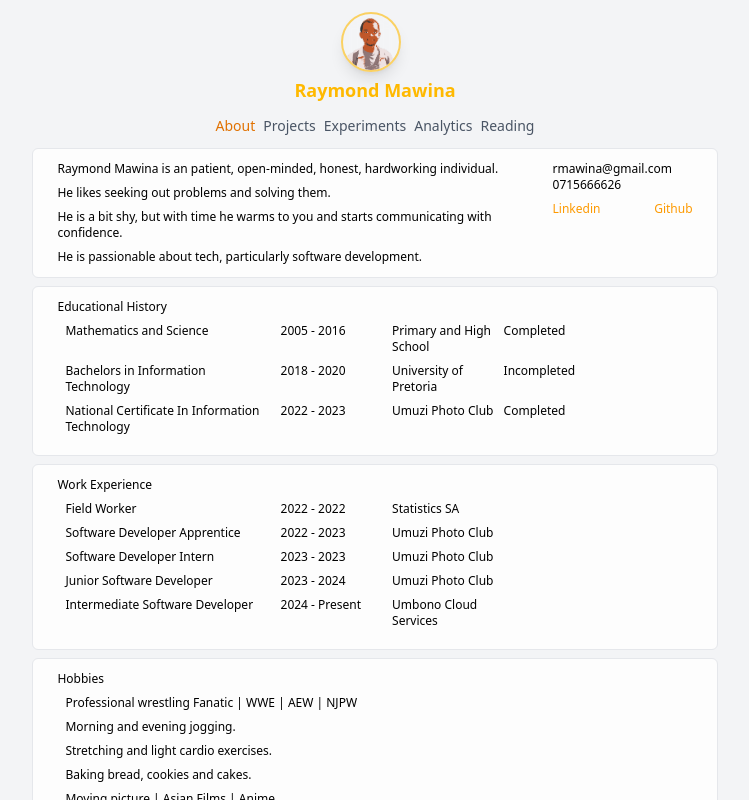
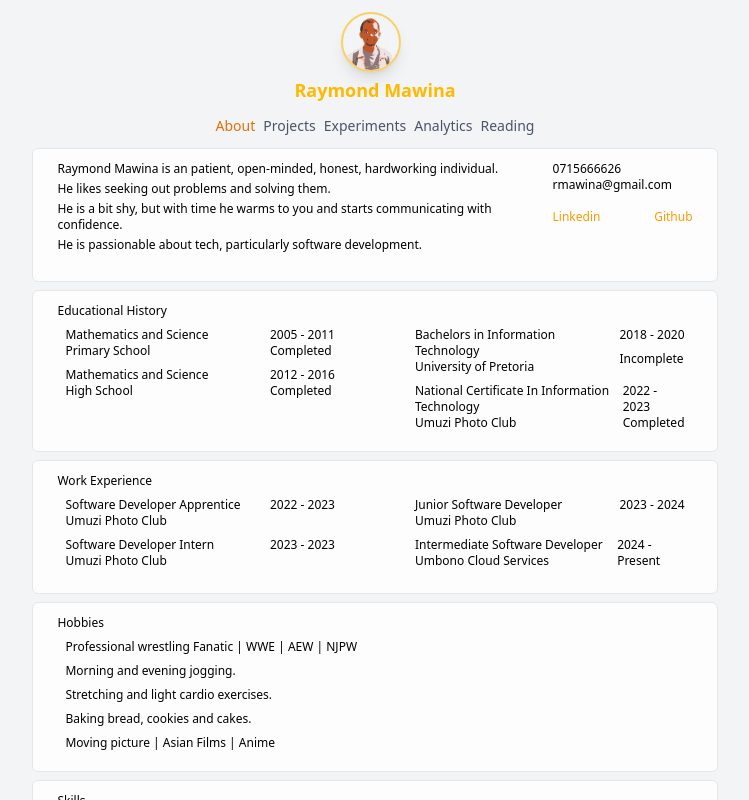
Before and after one commit to mfanaKoPitori/portfolio, a Next.js app: page / in a window 1280 px wide. Shown: the top 800 px of the page, without its empty margins (265-1014 px from the left). Built offline with nearby package versions, Linux system fonts and the light colour scheme; no server answers.

Commit message:
fix: more spacing adjustments

```diff
--- a/components/About/Presentation.tsx
+++ b/components/About/Presentation.tsx
@@ -8,19 +8,19 @@ interface AboutProps {
 const Presentation: React.FC<AboutProps> = ({ name }) => {
   return (
     <>
-      <section className="flex flex-col w-6/11 space-y-2 text-xs">
-        <section className="flex flex-col lg:flex-row justify-between bg-white/80 rounded-md border border-gray-200 py-3 px-4">
-          <section className="flex flex-col px-2 space-y-2">
+      <section className="flex flex-col w-full lg:w-6/11 space-y-2 text-xs">
+        <section className="flex flex-col lg:flex-row justify-between bg-white/80 rounded-md border border-gray-200 py-3 px-4 space-y-4">
+          <section className="flex flex-col px-2 space-y-1">
             <p>Raymond Mawina is an patient, open-minded, honest, hardworking individual.</p>
             <p>He likes seeking out problems and solving them.</p>
             <p>He is a bit shy, but with time he warms to you and starts communicating with confidence.</p>
             <p>He is passionable about tech, particularly software development.</p>
           </section>
 
-          <section className="flex flex-col px-2 space-x-2 w-1/4 space-y-2">
-            <section className="flex flex-col space-x-2">
+          <section className="flex flex-col px-2 space-x-2 w-1/4 space-y-4">
+            <section className="flex flex-col space-x-1">
+              <p>0715666626</p>
               <p>rmawina@gmail.com</p>
-              <p>0715666626</p>
             </section>
 
             <section className="flex flex-row justify-between space-x-2">
@@ -48,67 +48,103 @@ const Presentation: React.FC<AboutProps> = ({ name }) => {
 
         <section className="bg-white/80 rounded-md border border-gray-200 py-3 px-6">
           <h1>Educational History</h1>
-          <section className="flex flex-col px-2 my-2 space-y-2">
-            <section className="flex flex-col-4 space-x-2 w-7/8">
-                <p className="w-2/5">Mathematics and Science</p>
-                <p className="w-1/5">2005 - 2016</p>
-                <p className="w-1/5">Primary and High School</p>
-                <p className="w-1/5">Completed</p>
+          <section className="columns-1 lg:columns-2 px-2 my-2 space-y-2 w-full lg:gap-20">
+            <section className="columns-2 lg:columns-2 w-full lg:flex lg:justify-between">
+                <section>
+                  <p>Mathematics and Science</p>
+                  <p>Primary School</p>
+                </section>
+
+                <section className="w-full lg:w-1/4 grid justify-end">
+                    <p>2005 - 2011</p>
+                    <p>Completed</p>
+                </section>
             </section>
 
-            <section className="flex flex-col-4 space-x-2 w-7/8">
-                <p className="w-2/5">Bachelors in Information Technology</p>
-                <p className="w-1/5">2018 - 2020 </p>
-                <p className="w-1/5">University of Pretoria </p>
-                <p className="w-1/5">Incompleted</p>
+            <section className="columns-2 lg:columns-2 w-full lg:flex lg:justify-between">
+                <section>
+                  <p>Mathematics and Science</p>
+                  <p>High School</p>
+                </section>
+
+                <section className="w-full lg:w-1/4 grid justify-end">
+                    <p>2012 - 2016</p>
+                    <p>Completed</p>
+                </section>
             </section>
 
-            <section className="flex flex-col-4 space-x-2 w-7/8">
-                <p className="w-2/5">National Certificate In Information Technology</p>
-                <p className="w-1/5">2022 - 2023</p>
-                <p className="w-1/5">Umuzi Photo Club</p>
-                <p className="w-1/5">Completed</p>
+            <section className="columns-2 lg:columns-2 w-full lg:flex lg:justify-between">
+                <section>
+                  <p>Bachelors in Information Technology</p>
+                  <p>University of Pretoria</p>
+                </section>
+
+                <section className="w-full lg:w-1/4 grid justify-end">
+                    <p>2018 - 2020</p>
+                    <p>Incomplete</p>
+                </section>
+            </section>
+
+            <section className="columns-2 lg:columns-2 w-full lg:flex lg:justify-between">
+                <section>
+                  <p>National Certificate In Information Technology</p>
+                  <p>Umuzi Photo Club</p>
+
+                </section>
+
+                <section className="w-full lg:w-1/4 grid justify-end">
+                    <p>2022 - 2023</p>
+                    <p>Completed</p>
+                </section>
             </section>
           </section>
         </section>
 
         <section className="bg-white/80 rounded-md border border-gray-200 py-3 px-6">
           <h1>Work Experience</h1>
-          <section className="flex flex-col px-2 my-2 space-y-2">
-            <section className="flex flex-col-3 space-x-2 w-7/8">
-                <p className="w-2/5">Field Worker </p>
-                <p className="w-1/5">2022 - 2022</p>
-                <p className="w-1/5">Statistics SA</p>
-                <p className="w-1/5"></p>
+          <section className="columns-1 lg:columns-2 px-2 my-2 space-y-2 w-full lg:gap-20">
+            <section className="columns-2 lg:columns-2 w-full flex justify-between">
+                <section className="w-full lg:w-3/4">
+                  <p>Software Developer Apprentice</p>
+                  <p>Umuzi Photo Club</p>
+                </section>
+
+                <section className="w-full lg:w-1/4 grid justify-end">
+                    <p>2022 - 2023</p>
+                </section>
             </section>
 
-            <section className="flex flex-col-3 space-x-2 w-7/8">
-                <p className="w-2/5">Software Developer Apprentice</p>
-                <p className="w-1/5">2022 - 2023 </p>
-                <p className="w-1/5">Umuzi Photo Club</p>
-                <p className="w-1/5"></p>
+            <section className="columns-2 lg:columns-2 w-full flex justify-between">
+                <section className="w-full lg:w-3/4">
+                  <p>Software Developer Intern</p>
+                  <p>Umuzi Photo Club</p>
+                </section>
+
+                <section className="w-full lg:w-1/4 grid justify-end">
+                    <p>2023 - 2023</p>
+                </section>
             </section>
 
-            <section className="flex flex-col-3 space-x-2 w-7/8">
-                <p className="w-2/5">Software Developer Intern</p>
-                <p className="w-1/5">2023 - 2023</p>
-                <p className="w-1/5">Umuzi Photo Club</p>
-                <p className="w-1/5"></p>
+            <section className="columns-2 lg:columns-2 w-full flex justify-between">
+                <section className="w-full lg:w-3/4">
+                  <p>Junior Software Developer</p>
+                  <p>Umuzi Photo Club</p>
+                </section>
+
+                <section className="w-full lg:w-1/4 grid justify-end">
+                    <p>2023 - 2024</p>
+                </section>
             </section>
 
-            <section className="flex flex-col-3 space-x-2 w-7/8">
-                <p className="w-2/5">Junior Software Developer</p>
-                <p className="w-1/5">2023 - 2024</p>
-                <p className="w-1/5">Umuzi Photo Club</p>
-                <p className="w-1/5"></p>
+            <section className="columns-2 lg:columns-2 w-full flex justify-between">
+                <section className="w-full lg:w-3/4">
+                  <p>Intermediate Software Developer</p>
+                  <p>Umbono Cloud Services</p>
+                </section>
 
-            </section>
-
-            <section className="flex flex-col-3 space-x-2 w-7/8">
-                <p className="w-2/5">Intermediate Software Developer</p>
-                <p className="w-1/5">2024 - Present</p>
-                <p className="w-1/5">Umbono Cloud Services</p>
-                <p className="w-1/5"></p>
+                <section className="w-full lg:w-1/4 grid justify-end">
+                    <p>2024 - Present</p>
+                </section>
             </section>
           </section>
         </section>
@@ -128,8 +164,8 @@ const Presentation: React.FC<AboutProps> = ({ name }) => {
         <section className="bg-white/80 rounded-md border border-gray-200 py-3 px-6">
           <h1>Skills</h1>
           <section className="flex flex-col px-2 my-2 space-y-2">
-            <p>Frontend: HTML, CSS, Tailwind, React</p>
-            <p>Backend: Javascript, Typescript, Express, Python, Flask, FastAPI, Django REST</p>
+            <p>Frontend: HTML, CSS, Tailwind,  Javascript, Typescript, React</p>
+            <p>Backend: Express, Python, Flask, FastAPI, Django REST</p>
             <p>Databases: MySQL, Postgres, MongoDB, Redis</p>
             <p>Messaging Queues: RabbitMq, Kafka</p>
             <p>Cloud: AWS, GCP</p>
```
